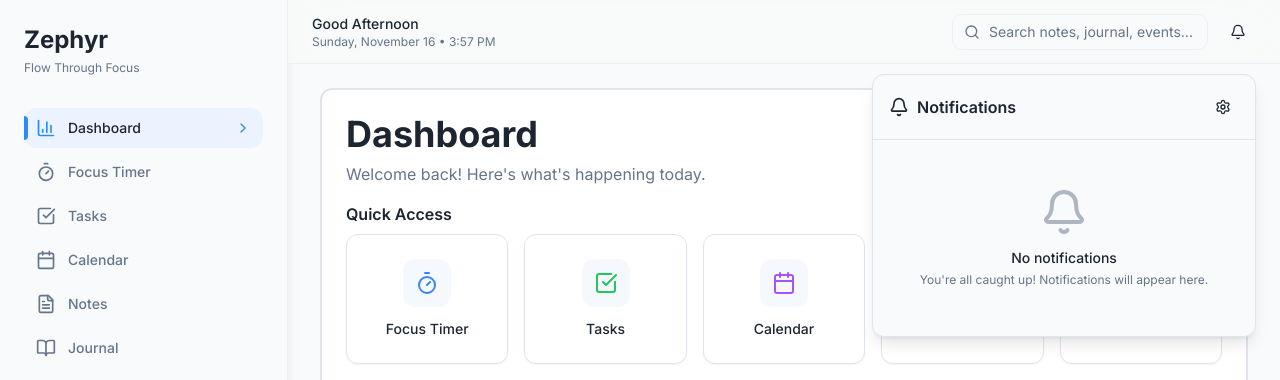
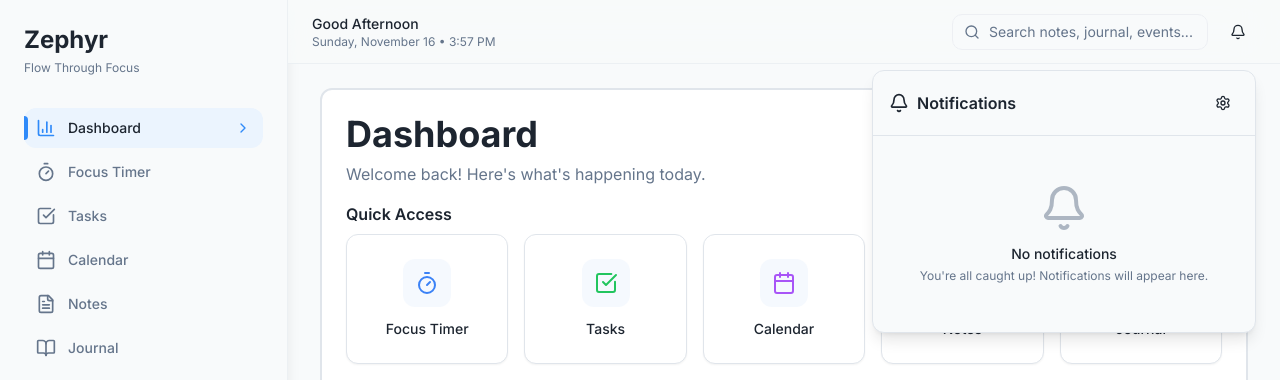
Before and after one commit to dominikkoenitzer/Zephyr, a React (Vite) app: page / in a window 1280 px wide. Both pictures are taken after a click on the button "Notifications". Shown: the top 380 px of the page. Built offline with nearby package versions, Linux system fonts and the light colour scheme.

Commit message:
Adjust notification center position 2.5% higher

```diff
--- a/src/components/Notifications/NotificationCenter.jsx
+++ b/src/components/Notifications/NotificationCenter.jsx
@@ -51,7 +51,7 @@ const NotificationCenter = ({ onClose }) => {
   const readNotifications = notifications.filter(n => n.read);
 
   return (
-    <div className="absolute top-full right-0 mt-5 sm:mt-6 w-[calc(100vw-1.5rem)] sm:w-96 max-w-[calc(100vw-1.5rem)] sm:max-w-96 bg-background border border-border rounded-lg shadow-lg max-h-[calc(100vh-5rem)] sm:max-h-[600px] flex flex-col z-50">
+    <div className="absolute top-full right-0 mt-4 sm:mt-5 w-[calc(100vw-1.5rem)] sm:w-96 max-w-[calc(100vw-1.5rem)] sm:max-w-96 bg-background border border-border rounded-lg shadow-lg max-h-[calc(100vh-5rem)] sm:max-h-[600px] flex flex-col z-50">
       <div className="flex items-center justify-between p-2.5 sm:p-4 border-b border-border">
         <div className="flex items-center gap-1.5 sm:gap-2 min-w-0 flex-1">
           <Bell className="h-4 w-4 sm:h-5 sm:w-5 text-foreground flex-shrink-0" />
```
